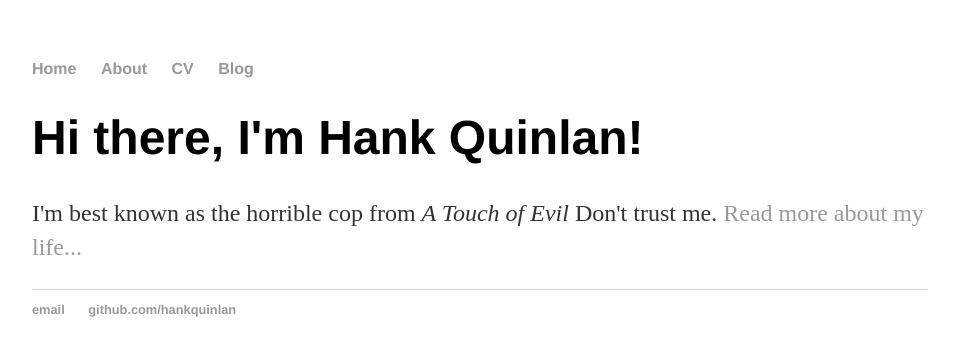
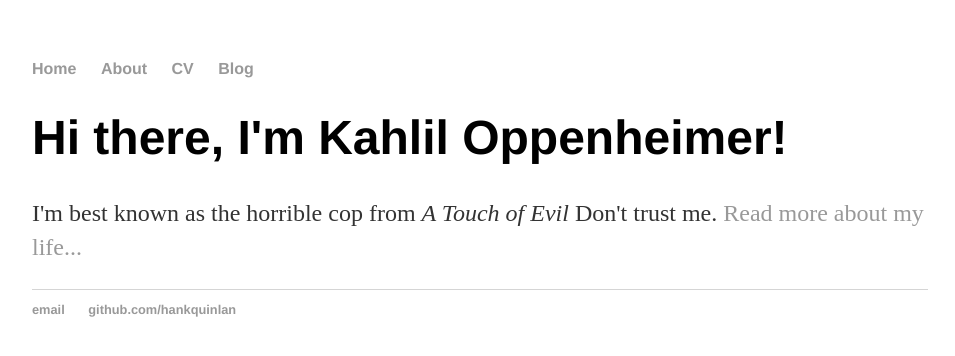
Before and after one commit to kahliloppenheimer/kahliloppenheimer.github.io, a Jekyll site: the page built from index.html, in a window 1280 px wide. Shown: the top 356 px of the page, without its empty margins (160-1115 px from the left). Built offline with Jekyll 4.4.1, drawn with Linux system fonts in a browser that asks for light colours.

Commit message:
Modified header

```diff
--- a/index.html
+++ b/index.html
@@ -3,6 +3,6 @@ layout: default
 title: Kahlil Oppenheimer
 ---
 <div class="blurb">
-    <h1>Hi there, I'm Hank Quinlan!</h1>
+    <h1>Hi there, I'm Kahlil Oppenheimer!</h1>
         <p>I'm best known as the horrible cop from <em>A Touch of Evil</em> Don't trust me. <a href="/about">Read more about my life...</a></p>
 </div><!-- /.blurb -->
```
